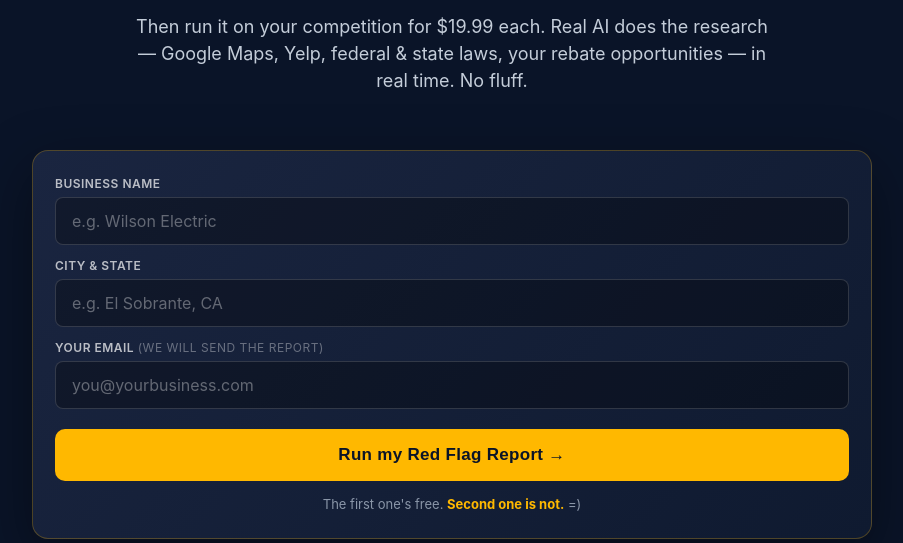
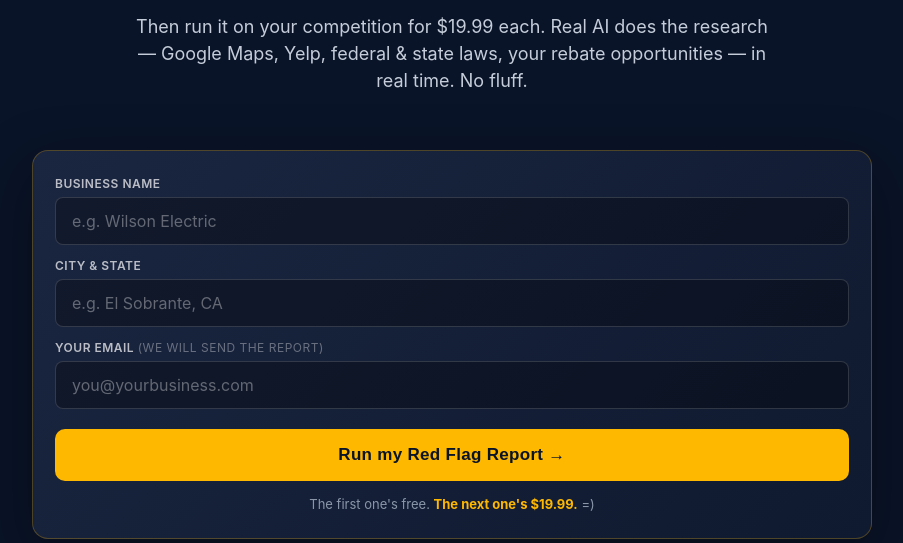
Before and after one commit to rogergrubb/RedFlagLocal, a website: page index.html in a window 1280 px wide. Shown: the part 257-800 px from the top of the page, without its empty margins (188-1091 px from the left). Drawn offline with Linux system fonts and the light colour scheme.

Commit message:
Trust strip: be explicit about $19.99 in initial state

```diff
--- a/index.html
+++ b/index.html
@@ -141,7 +141,7 @@ footer a { color: #ffb800; }
         </div>
         <button class="btn-primary" id="submit-btn" type="submit">Run my Red Flag Report →</button>
       </form>
-      <p class="trust-strip" id="trust-strip">The first one's free. <span>Second one is not.</span> =)</p>
+      <p class="trust-strip" id="trust-strip">The first one's free. <span>The next one's $19.99.</span> =)</p>
     </div>
 
     <div class="why" id="how">
```
